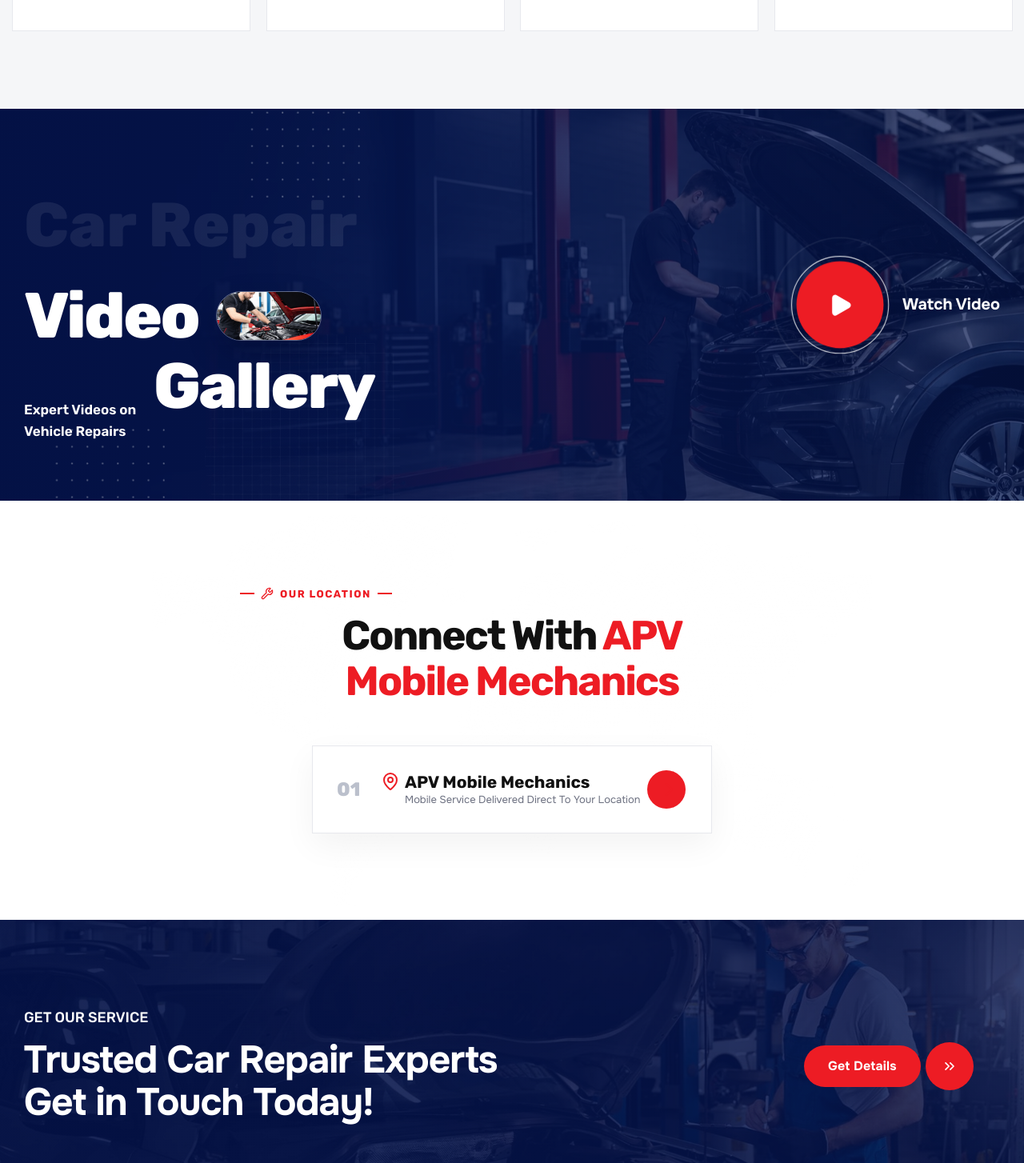
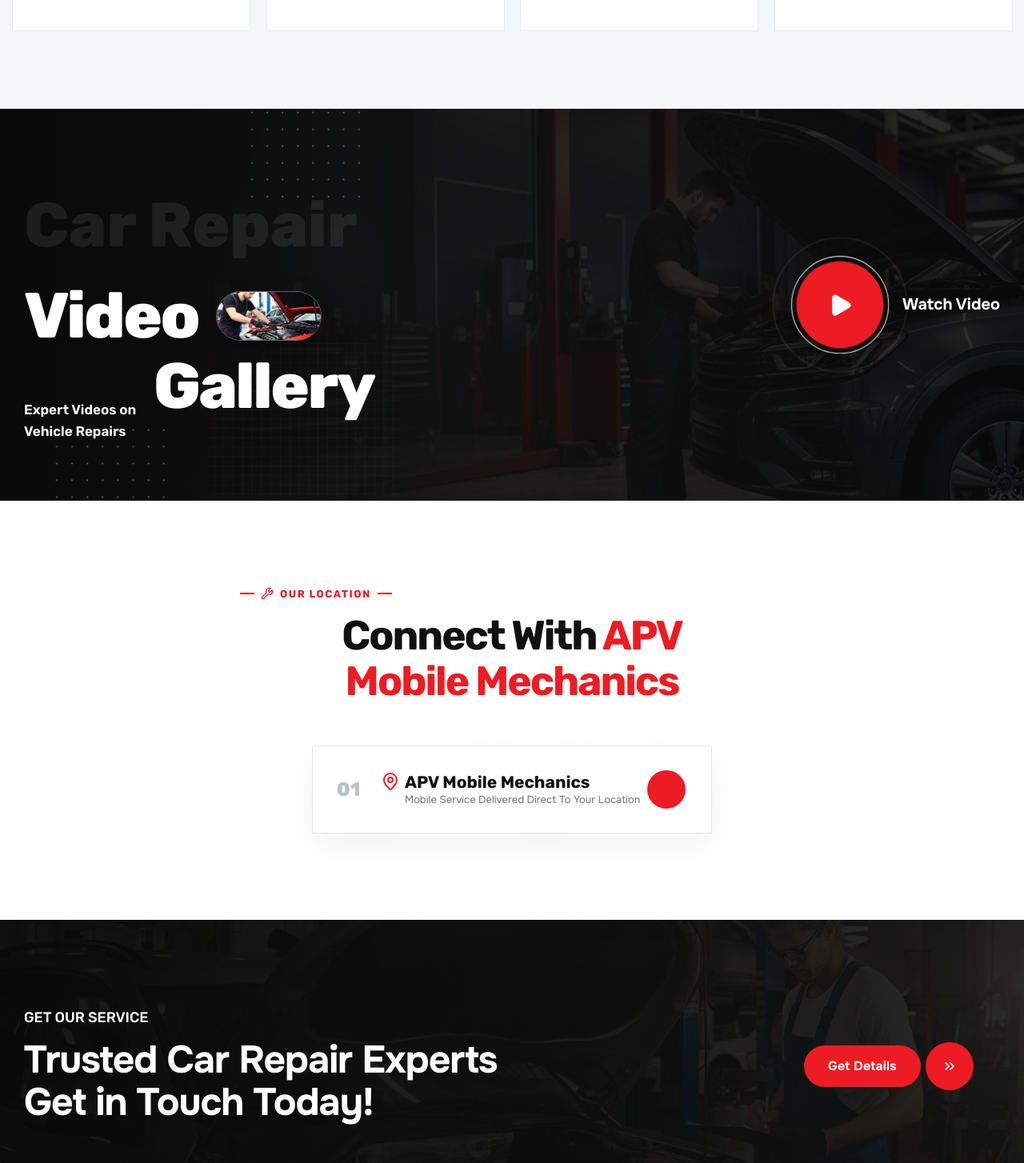
Before and after one commit to apvmobilemechanics/apvmechanics, a Next.js app: page /about in a window 1280 px wide. Shown: the part 1960-3414 px from the top of the page at 80% size. Built offline with nearby package versions, Linux system fonts and the light colour scheme.

Commit message:
fix: replace blue motion overlay linear-gradients with dark charcoal/black APV theme

```diff
--- a/src/app/globals.css
+++ b/src/app/globals.css
@@ -871,7 +871,7 @@
 .video-one-clone--motion .video-one-clone__overlay{
   z-index:1;
   background:
-    linear-gradient(90deg,rgba(4,18,72,.96) 0%,rgba(5,22,80,.87) 43%,rgba(5,21,77,.70) 100%);
+    linear-gradient(90deg,rgba(10,10,10,.96) 0%,rgba(18,18,18,.92) 43%,rgba(10,10,10,.85) 100%);
 }
 .video-one-clone--motion .video-one-clone__shape{z-index:1}
 .video-one-clone--motion .video-one-clone__content{
@@ -928,7 +928,7 @@
   overflow:hidden;
   border:1px solid rgba(255,255,255,.35);
   border-radius:999px;
-  box-shadow:0 16px 36px rgba(1,7,31,.25);
+  box-shadow:0 16px 36px rgba(0,0,0,.25);
   will-change:transform;
 }
 .video-one-clone__thumbnail img{object-fit:cover}
@@ -952,12 +952,12 @@
   width:108px;
   height:108px;
   cursor:pointer;
-  box-shadow:0 20px 46px rgba(1,7,31,.3);
+  box-shadow:0 20px 46px rgba(0,0,0,.3);
   transition:background-color .3s ease,box-shadow .3s ease;
 }
 .video-one-clone--motion .video-one-clone__play button:hover{
   background:#B80810;
-  box-shadow:0 24px 54px rgba(1,7,31,.42);
+  box-shadow:0 24px 54px rgba(0,0,0,.42);
 }
 .video-one-clone--motion .video-one-clone__play button svg{
   position:relative;
@@ -974,7 +974,7 @@
 }
 .footer-cta--motion .footer-cta__overlay{
   z-index:1;
-  background:linear-gradient(90deg,rgba(4,18,72,.92),rgba(5,21,78,.82));
+  background:linear-gradient(90deg,rgba(10,10,10,.95),rgba(18,18,18,.90));
 }
 .footer-cta--motion .footer-cta__inner{z-index:2}
 .footer-cta--motion .footer-cta__copy,
```
